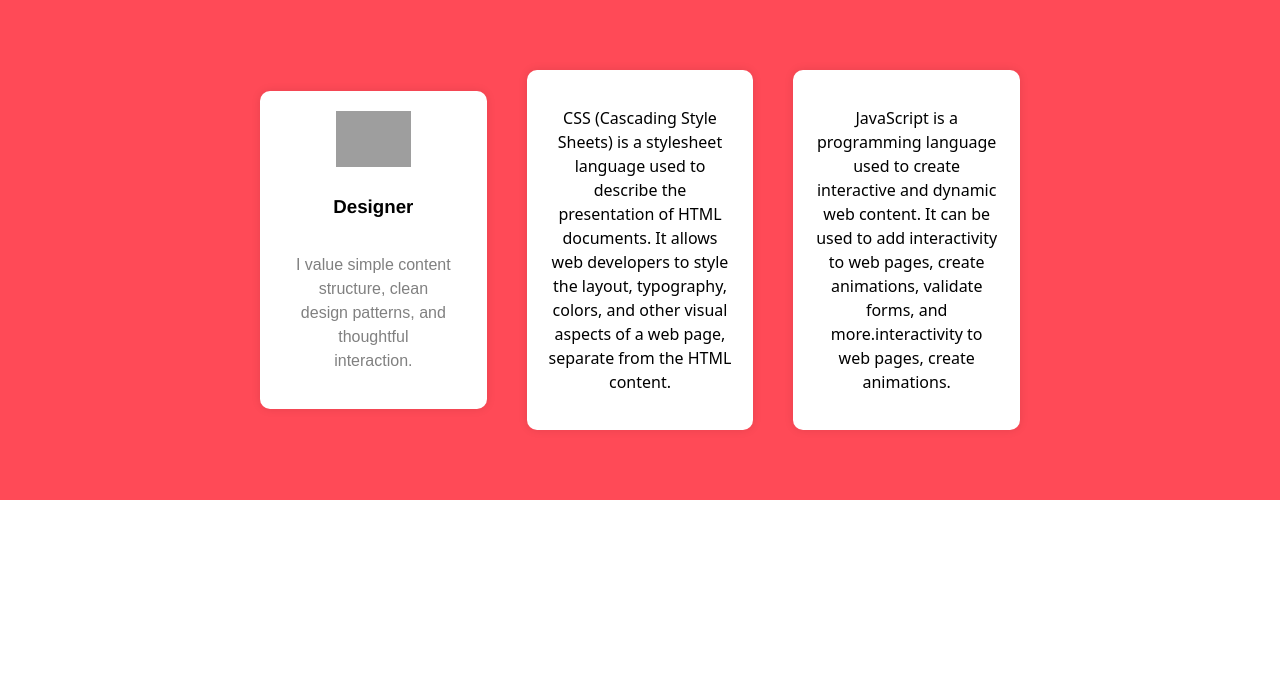
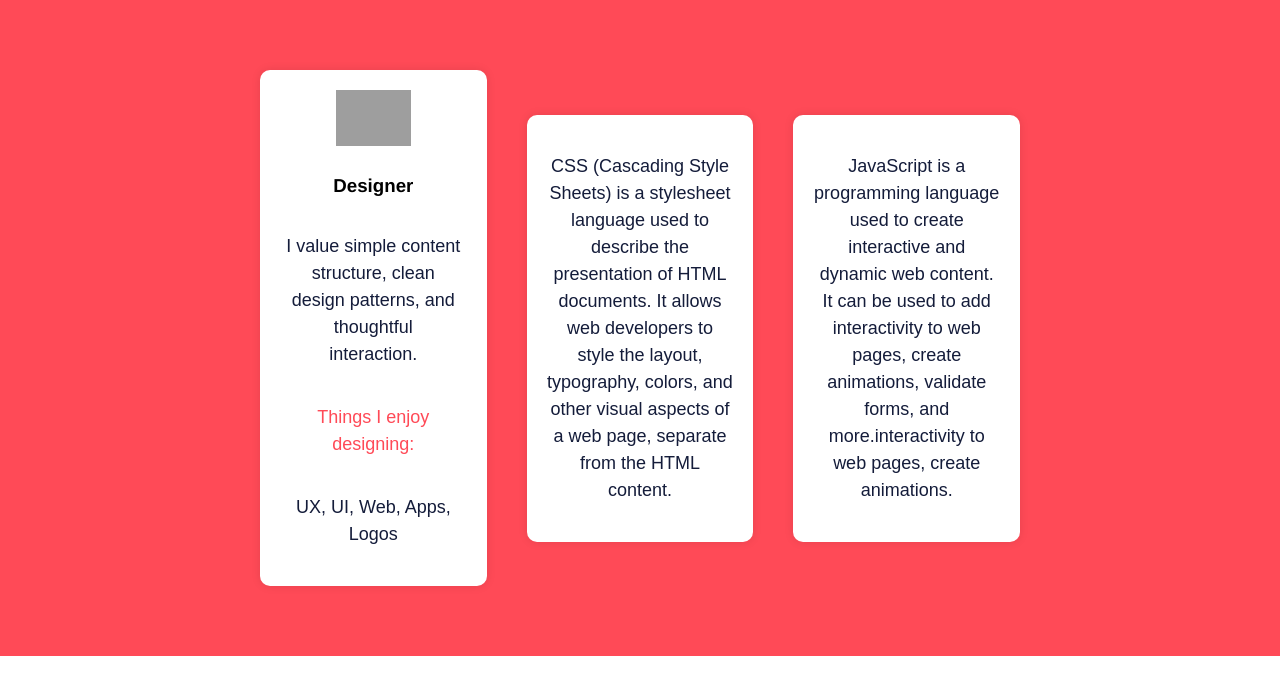
Before and after one commit to matthewpowell3/cards, a plain HTML site: page index.html in a window 1280 px wide. Drawn offline with Linux system fonts and the light colour scheme; grey boxes are pictures that could not be loaded; a web font is replaced by a local one.

Commit message:
2 files modified

```diff
--- a/index.html
+++ b/index.html
@@ -19,68 +19,6 @@
       rel="stylesheet"
     />
     <link rel="stylesheet" href="styles.css" />
-    <style>
-      body {
-        margin: 0;
-      }
-
-      .skills {
-        background-color: #ff4a57;
-        width: 100%;
-        display: flex;
-        flex-direction: column;
-        align-items: center;
-        justify-content: center;
-        padding: 50px 0;
-      }
-
-      .skills-title {
-        display: none;
-      }
-
-      .card-container {
-        display: flex;
-        justify-content: center;
-        align-items: center;
-        flex-wrap: no-wrap;
-        max-width: 800px;
-      }
-
-      .card {
-        width: 40%;
-        margin: 20px;
-        background-color: #fff;
-        border-radius: 10px;
-        box-shadow: 0 0 10px rgba(0, 0, 0, 0.1);
-        padding: 20px;
-        display: flex;
-        flex-direction: column;
-        align-items: center;
-        justify-content: center;
-        transition: all 0.3s ease;
-      }
-
-      .card:hover {
-        transform: scale(1.1);
-        box-shadow: 0 0 10px rgba(0, 0, 0, 0.2);
-      }
-
-      .card img {
-        width: 40%;
-        margin-bottom: 10px;
-      }
-
-      .card h2 {
-        margin-top: 0;
-        font-size: 28px;
-      }
-
-      .card p {
-        font-size: 16px;
-        line-height: 1.5;
-        text-align: center;
-      }
-    </style>
   </head>
 
   <body>
@@ -98,6 +36,10 @@
             design patterns, and thoughtful <br />
             interaction.
           </p>
+          <p class="subtitle" style="color: #ff4a57">
+            Things I enjoy designing:
+          </p>
+          <p class="tools">UX, UI, Web, Apps, Logos</p>
         </div>
 
         <div class="card">
--- a/styles.css
+++ b/styles.css
@@ -1,12 +1,59 @@
-* {
-  box-sizing: border-box;
+body {
+  margin: 0;
 }
 
-body {
-  margin: 0;
-  font-family: system-ui, sans-serif;
-  color: black;
-  background-color: white;
+.skills {
+  background-color: #ff4a57;
+  width: 100%;
+  display: flex;
+  flex-direction: column;
+  align-items: center;
+  justify-content: center;
+  padding: 50px 0;
+}
+
+.skills-title {
+  display: none;
+}
+
+.card-container {
+  display: flex;
+  justify-content: center;
+  align-items: center;
+  flex-wrap: no-wrap;
+  max-width: 800px;
+}
+
+.card {
+  width: 40%;
+  margin: 20px;
+  background-color: #fff;
+  border-radius: 10px;
+  box-shadow: 0 0 10px rgba(0, 0, 0, 0.1);
+  padding: 20px;
+  display: flex;
+  flex-direction: column;
+  align-items: center;
+  justify-content: center;
+  transition: all 0.3s ease;
+}
+
+.card:hover {
+  transform: scale(1.1);
+  box-shadow: 0 0 10px rgba(0, 0, 0, 0.2);
+}
+
+.card img {
+  width: 40%;
+  margin-bottom: 10px;
+}
+
+.card p {
+  font-family: 'Europa', sans-serif;
+  font-size: 18px;
+  color: #141c3a;
+  line-height: 1.5;
+  text-align: center;
 }
 
 .title {
```
